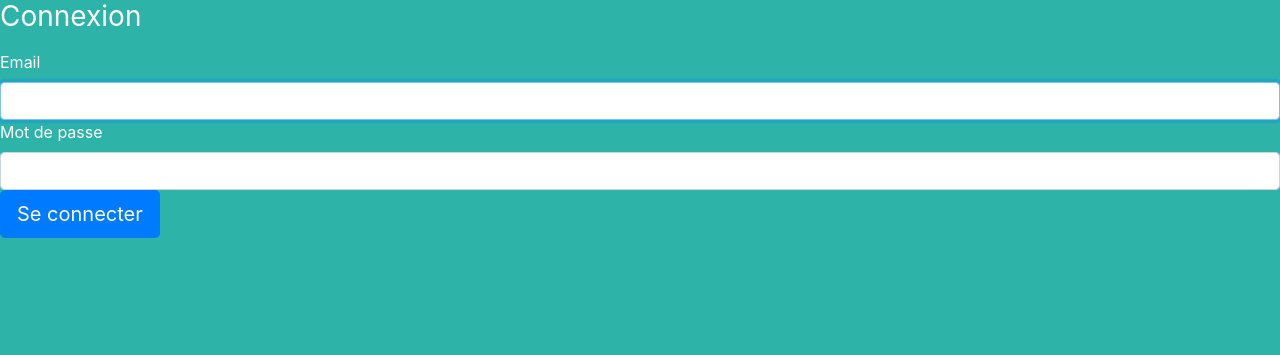
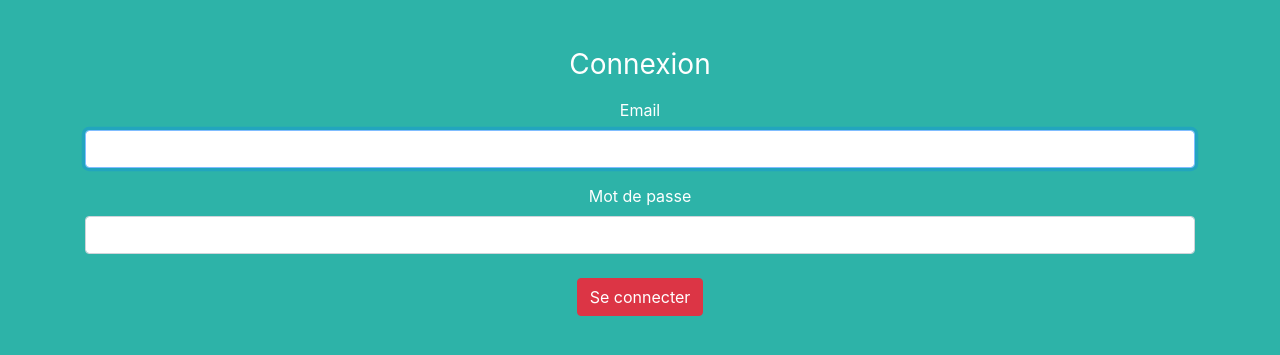
Before and after one commit to morganeREBINDAINE/OCR7-API, a Symfony app: template templates/security/login.html.twig in a window 1280 px wide. Shown: the top 355 px of the page. Run offline with Twig, Linux system fonts and the light colour scheme; the template is opened without the code that fills it, so the values that code supplies are empty; some libraries are stand-ins or nearby versions.

```diff
--- a/src/Entity/Partner.php
+++ b/src/Entity/Partner.php
@@ -212,4 +212,9 @@ class Partner implements UserInterface
 
         return $this;
     }
+
+    public function  isActivated(): bool
+    {
+        return $this->getPassword() !== null;
+    }
 }
--- a/templates/security/login.html.twig
+++ b/templates/security/login.html.twig
@@ -3,6 +3,7 @@
 {% block title %}Connexion{% endblock %}
 
 {% block body %}
+    <div class="container text-center pt-5">
         <form method="post">
             {% if error %}
                 <div class="alert alert-danger">{{ error.messageKey|trans(error.messageData, 'security') }}</div>
@@ -11,15 +12,16 @@
             <h1 class="h3 mb-3 font-weight-normal">Connexion</h1>
             <label for="inputEmail">Email</label>
             <input type="email" value="{{ last_username }}" name="email" id="inputEmail" class="form-control" required autofocus>
-    <label for="inputPassword">Mot de passe</label>
+            <label for="inputPassword" class="mt-3">Mot de passe</label>
             <input type="password" name="password" id="inputPassword" class="form-control" required>
 
             <input type="hidden" name="_csrf_token"
                    value="{{ csrf_token('authenticate') }}"
             >
 
-    <button class="btn btn-lg btn-primary" type="submit">
+            <button class="btn mt-4 btn-danger" type="submit">
                 Se connecter
             </button>
         </form>
+    </div>
 {% endblock %}
```
Also changed, not shown: src/Entity/Client.php (+17 -7 lines), 2 other files. Lines whose indentation alone changed are shown as unchanged.
